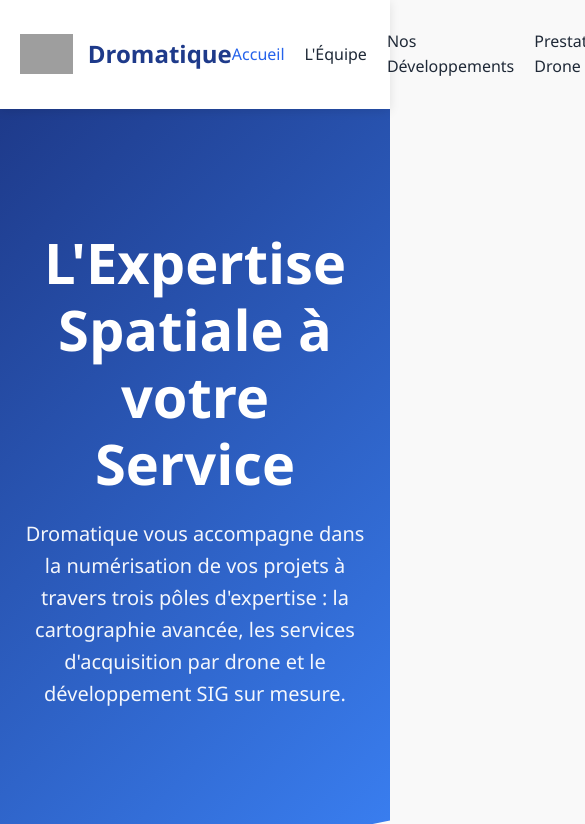
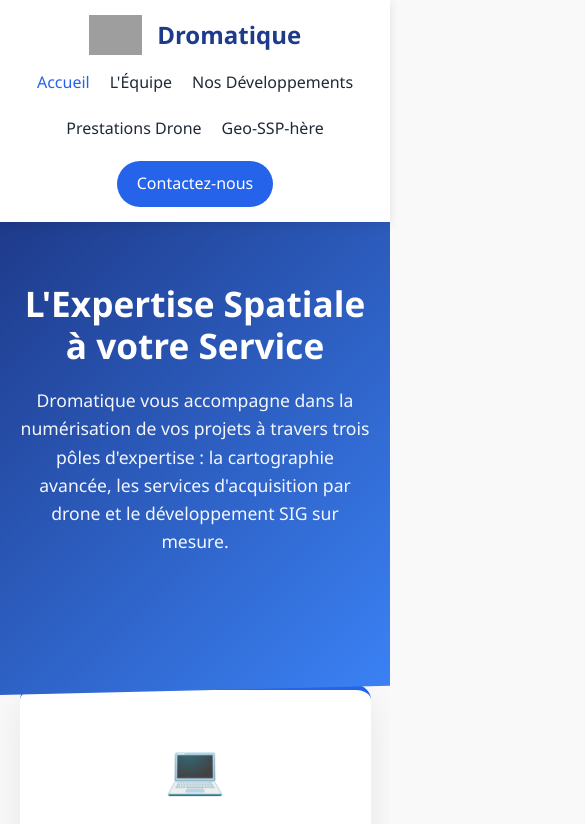
Before and after one commit to amazingdrummer67-oss/geo-ssp-here, a plain HTML site: page index.html in a window 390 px wide. Shown: the top 824 px of the page, 585 px wide, since content can reach past the window. Drawn offline with Linux system fonts and the light colour scheme; grey boxes are pictures that could not be loaded.

Commit message:
feat: Add responsive design styles for mobile and tablet devices via media queries.

```diff
--- a/index.html
+++ b/index.html
@@ -231,6 +231,55 @@
             font-weight: bold;
             margin-bottom: 20px;
         }
+
+        /* ----- MEDIA QUERIES (Pour téléphones et tablettes) ----- */
+        /* La règle @media agit comme une condition (SI l'écran fait moins de 768px ALORS applique ces styles) */
+        @media screen and (max-width: 768px) {
+
+            /* 1. Navigation : On passe en colonne ("empilé") au lieu de ligne */
+            nav {
+                flex-direction: column;
+                padding: 15px;
+            }
+
+            .nav-links {
+                flex-wrap: wrap;
+                /* Permet aux liens de passer à la ligne si pas de place */
+                justify-content: center;
+                margin-top: 15px;
+            }
+
+            /* 2. Header (L'en-tête bleu) : Réduction des marges internes (padding) et de la taille du texte */
+            header {
+                padding: 60px 5% 100px;
+                /* On réduit l'espace en haut et en bas */
+                clip-path: polygon(0 0, 100% 0, 100% 98%, 0 100%);
+                /* On adoucit la pente diagonale */
+            }
+
+            h1 {
+                font-size: 2.2rem;
+                /* Beaucoup plus petit que les 3.5rem sur PC */
+            }
+
+            .subtitle {
+                font-size: 1.1rem;
+            }
+
+            /* 3. Services : La grille des cartes remonte moins haut pour ne pas écraser le texte */
+            .services {
+                margin-top: -40px;
+                padding: 30px 5%;
+                grid-template-columns: 1fr;
+                /* Une seule colonne sur mobile */
+            }
+
+            /* 4. Section Produit : On centre tout et on adapte l'espace */
+            .product-section {
+                padding: 50px 5%;
+                text-align: center;
+            }
+        }
     </style>
 </head>
 
```
